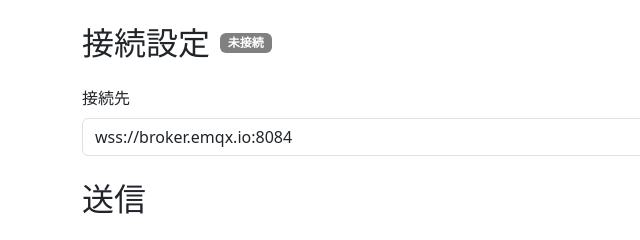
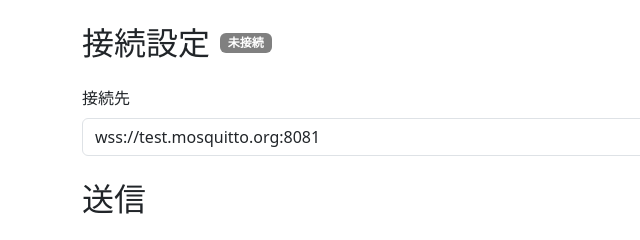
Before and after one commit to iceetrdi/smartir-webclient, a plain HTML site: page index.html in a window 1280 px wide. Shown: the top 240 px of the page, 0-640 px from the left. Drawn offline with nearby package versions, Linux system fonts and the light colour scheme.

Commit message:
change default MQTT Broker

```diff
--- a/index.html
+++ b/index.html
@@ -30,7 +30,7 @@
               id="mqttBroker"
               class="form-control"
               placeholder="ws:// or wss://"
-              value="wss://broker.emqx.io:8084"
+              value="wss://test.mosquitto.org:8081"
             />
           </div>
           <div class="ms-1">
```
